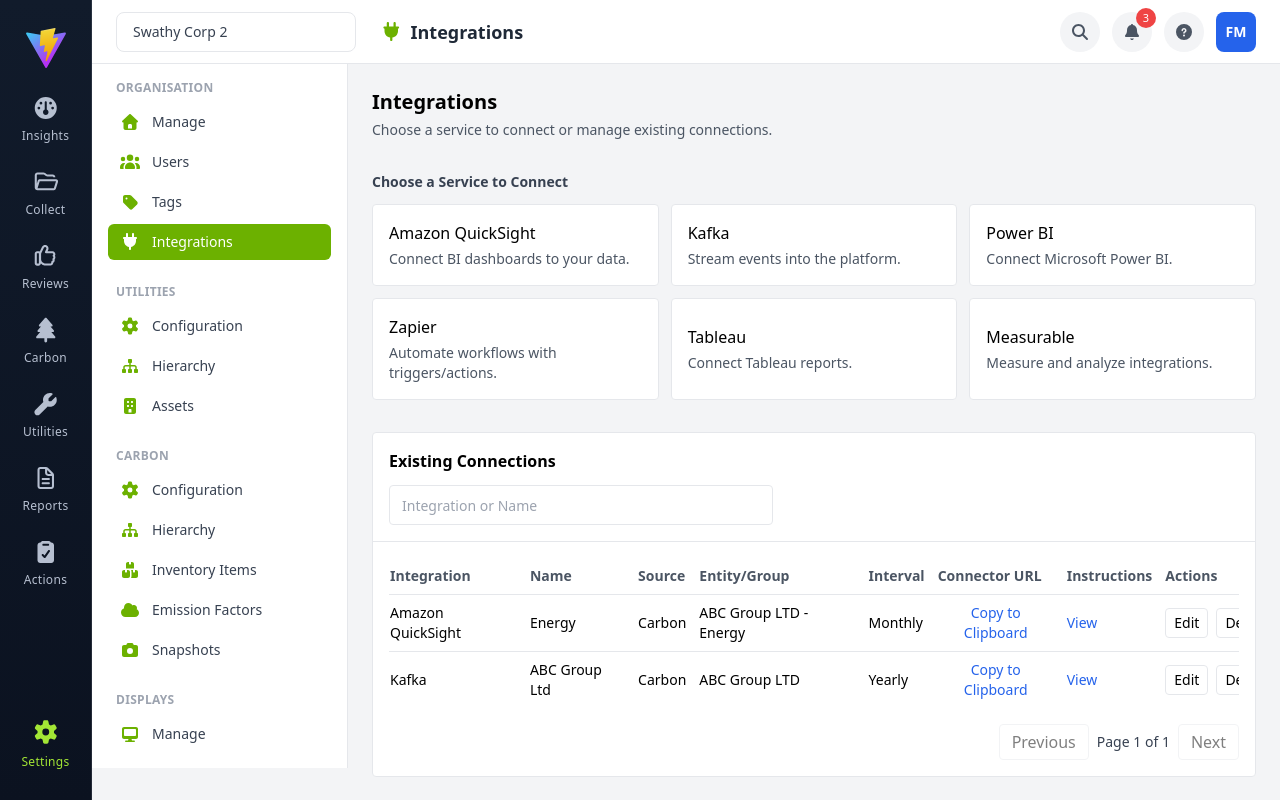
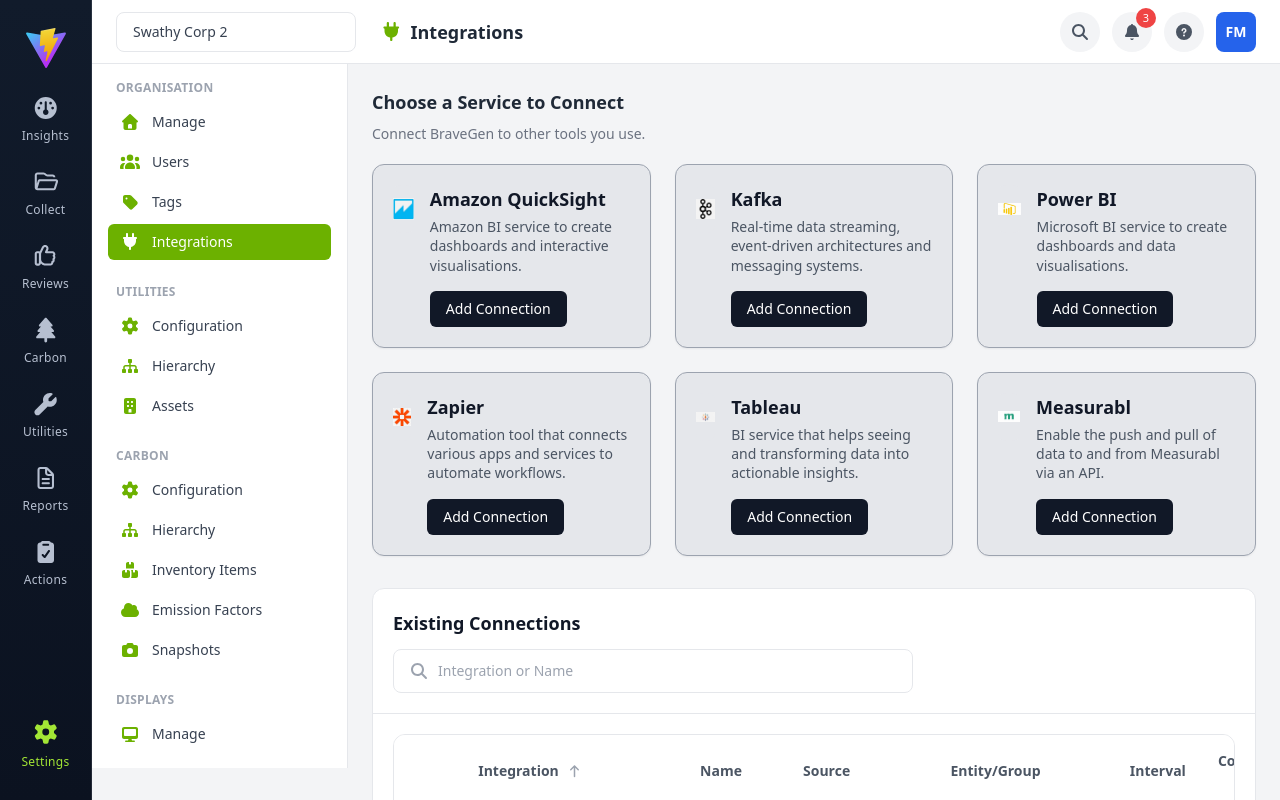
Before and after one commit to yashshah2311/integration-centre, a React (Vite) app: page /settings/integrations in a window 1280 px wide. Built offline with nearby package versions, Linux system fonts and the light colour scheme.

Commit message:
Fix: Update integration page UI, Existing connections and MockData

```diff
--- a/src/features/integrations/IntegrationsPage.tsx
+++ b/src/features/integrations/IntegrationsPage.tsx
@@ -4,6 +4,13 @@
 import { deleteConnection, getConnections, updateConnection } from "./service";
 import { ConfirmModal } from "../../components/modals/ConfirmModal";
 import { WarningModal } from "../../components/modals/WarningModal";
+import { FontAwesomeIcon } from "@fortawesome/react-fontawesome";
+import {
+  faMagnifyingGlass,
+  faPencil,
+  faTrash,
+  faArrowUp,
+} from "@fortawesome/free-solid-svg-icons";
 
 export function IntegrationsPage() {
   const [loading, setLoading] = useState(true);
@@ -16,6 +23,14 @@
 
   const [deleteTarget, setDeleteTarget] = useState<Connection | null>(null);
   const [editTarget, setEditTarget] = useState<Connection | null>(null);
+  const PROVIDER_ICON: Record<string, string> = {
+    quicksight: "/logos/quicksight.png",
+    kafka: "/logos/kafka.png",
+    powerbi: "/logos/powerbi.png",
+    zapier: "/logos/zapier.png",
+    tableau: "/logos/tableau.png",
+    measurabl: "/logos/measurabl.png",
+  };
 
   useEffect(() => {
     let alive = true;
@@ -71,37 +86,140 @@
     setEditTarget(null);
   }
 
+  function SourcePill({ source }: { source: string }) {
+    const isCarbon = source.toLowerCase() === "carbon";
+    return (
+      <span
+        className={[
+          "inline-flex items-center justify-center px-3 py-1 rounded-md text-xs font-semibold border",
+          isCarbon
+            ? "bg-[#FFF4D6] text-[#C07A00] border-[#FFDFA0]"
+            : "bg-[#E9FBF6] text-[#1B8C74] border-[#B9F0E3]",
+        ].join(" ")}
+      >
+        {source}
+      </span>
+    );
+  }
+
+  function IconSquare({ src, alt }: { src: string; alt: string }) {
+    return (
+      <div className="h-10 w-10 rounded-md bg-white border border-gray-200 flex items-center justify-center overflow-hidden">
+        <img src={src} alt={alt} className="h-full w-full object-cover" />
+      </div>
+    );
+  }
+
+  function Pager({
+    page,
+    totalPages,
+    onPage,
+  }: {
+    page: number;
+    totalPages: number;
+    onPage: (p: number) => void;
+  }) {
+    const maxButtons = 5;
+    const pages: (number | "...")[] = [];
+
+    const start = Math.max(
+      1,
+      Math.min(page - 2, totalPages - (maxButtons - 1)),
+    );
+    const end = Math.min(totalPages, start + (maxButtons - 1));
+
+    for (let p = start; p <= end; p++) pages.push(p);
+    if (end < totalPages - 1) pages.push("...");
+    if (end < totalPages) pages.push(totalPages);
+
+    return (
+      <div className="flex items-center gap-2">
+        {pages.map((p, idx) =>
+          p === "..." ? (
+            <span key={`dots-${idx}`} className="px-2 text-gray-500">
+              …
+            </span>
+          ) : (
+            <button
+              key={p}
+              onClick={() => onPage(p)}
+              className={[
+                "h-10 w-10 rounded-lg border border-gray-200 bg-white text-sm",
+                p === page
+                  ? "bg-gray-100 text-gray-900 font-semibold"
+                  : "text-gray-700 hover:bg-gray-50",
+              ].join(" ")}
+            >
+              {p}
+            </button>
+          ),
+        )}
+      </div>
+    );
+  }
+
   return (
     <div className="space-y-8">
-      <section>
-        <h1 className="text-xl font-semibold">Integrations</h1>
-        <p className="text-sm text-gray-600 mt-1">
-          Choose a service to connect or manage existing connections.
+      {/* Tiles */}
+      <section className="space-y-2">
+        <h2 className="text-lg font-semibold text-gray-800">
+          Choose a Service to Connect
+        </h2>
+        <p className="text-sm text-gray-500">
+          Connect BraveGen to other tools you use.
         </p>
-      </section>
 
-      {/* Tiles */}
-      <section className="space-y-3">
-        <h2 className="text-sm font-semibold text-gray-700">Choose a Service to Connect</h2>
-        <div className="grid grid-cols-1 md:grid-cols-3 gap-3">
+        <div className="grid grid-cols-1 md:grid-cols-3 gap-6 pt-3">
           {TILES.map((t) => (
-            <button
+            <div
               key={t.provider}
-              className="text-left rounded border bg-white p-4 hover:bg-gray-50"
-              onClick={() => alert(`Mock connect: ${t.title}`)}
+              className="rounded-xl border border-gray-400 bg-gray-200 p-5 shadow-sm"
             >
-              <div className="font-medium">{t.title}</div>
-              <div className="text-sm text-gray-600 mt-1">{t.description}</div>
-            </button>
+              <div className="flex items-start gap-4">
+                {/* Logo */}
+                <div className="h-12 w-12 rounded-lg overflow-hidden flex items-center justify-center bg-gray-200">
+                  <img
+                    src={t.logo}
+                    alt={`${t.title} logo`}
+                    className="h-9 w-9 object-contain"
+                    loading="lazy"
+                  />
+                </div>
+
+                {/* Content */}
+                <div className="min-w-0">
+                  <div className="text-lg font-semibold text-gray-900">
+                    {t.title}
+                  </div>
+                  <div className="text-sm text-gray-600 mt-1 leading-snug">
+                    {t.description}
+                  </div>
+
+                  <button
+                    className="mt-4 inline-flex h-9 items-center rounded-md bg-[#111827] px-4 text-sm font-medium text-white hover:bg-black"
+                    onClick={() => alert(`Mock connect: ${t.title}`)}
+                  >
+                    Add Connection
+                  </button>
+                </div>
+              </div>
+            </div>
           ))}
         </div>
       </section>
+      {/* Table */}
+      <section className="rounded-xl border border-gray-200 bg-white">
+        <div className="p-5">
+          <div className="text-lg font-semibold text-gray-900">
+            Existing Connections
+          </div>
 
-      {/* Table */}
-      <section className="rounded border bg-white">
-        <div className="p-4 border-b">
-          <div className="font-semibold">Existing Connections</div>
-          <div className="mt-3">
+          {/* Search */}
+          <div className="mt-3 relative w-full md:w-[520px]">
+            <FontAwesomeIcon
+              icon={faMagnifyingGlass}
+              className="absolute left-4 top-1/2 -translate-y-1/2 text-gray-400"
+            />
             <input
               value={query}
               onChange={(e) => {
@@ -109,66 +227,130 @@
                 setPage(1);
               }}
               placeholder="Integration or Name"
-              className="w-full md:w-96 h-10 rounded border px-3 text-sm"
+              className="w-full h-11 rounded-lg border border-gray-200 pl-11 pr-4 text-sm outline-none focus:ring-2 focus:ring-gray-200"
             />
           </div>
         </div>
 
-        <div className="p-4">
+        <div className="border-t border-gray-200" />
+        <div className="p-5">
           {loading && <div className="text-sm text-gray-600">Loading…</div>}
           {error && <div className="text-sm text-red-600">{error}</div>}
 
           {!loading && !error && (
             <>
-              <div className="overflow-auto">
-                <table className="min-w-[900px] w-full text-sm">
-                  <thead className="text-left text-gray-600">
-                    <tr className="border-b">
-                      <th className="py-2 pr-3">Integration</th>
-                      <th className="py-2 pr-3">Name</th>
-                      <th className="py-2 pr-3">Source</th>
-                      <th className="py-2 pr-3">Entity/Group</th>
-                      <th className="py-2 pr-3">Interval</th>
-                      <th className="py-2 pr-3">Connector URL</th>
-                      <th className="py-2 pr-3">Instructions</th>
-                      <th className="py-2 pr-3">Actions</th>
+              <div className="overflow-auto rounded-xl border border-gray-200">
+                <table className="min-w-[1100px] w-full text-sm">
+                  <thead className="bg-white">
+                    <tr className="text-gray-600 border-b border-gray-200">
+                      <th className="py-4 px-4 font-semibold">
+                        <div className="inline-flex items-center gap-2">
+                          Integration
+                          <FontAwesomeIcon
+                            icon={faArrowUp}
+                            className="text-gray-400 text-xs"
+                          />
+                        </div>
+                      </th>
+                      <th className="py-4 px-4 font-semibold">Name</th>
+                      <th className="py-4 px-4 font-semibold">Source</th>
+                      <th className="py-4 px-4 font-semibold">Entity/Group</th>
+                      <th className="py-4 px-4 font-semibold">Interval</th>
+                      <th className="py-4 px-4 font-semibold">Connector URL</th>
+                      <th className="py-4 px-4 font-semibold">Instructions</th>
+                      <th className="py-4 px-4 font-semibold text-right"> </th>
                     </tr>
                   </thead>
 
                   <tbody>
                     {rows.map((c) => (
-                      <tr key={c.id} className="border-b last:border-b-0">
-                        <td className="py-2 pr-3">{c.integrationLabel}</td>
-                        <td className="py-2 pr-3">{c.name}</td>
-                        <td className="py-2 pr-3">{c.source}</td>
-                        <td className="py-2 pr-3">{c.entityGroup}</td>
-                        <td className="py-2 pr-3">{c.interval}</td>
-                        <td className="py-2 pr-3">
+                      <tr
+                        key={c.id}
+                        className="border-b border-gray-200 last:border-b-0"
+                      >
+                        {/* Integration (logo + label) */}
+                        <td className="py-4 px-4">
+                          <div className="flex items-center gap-3 min-w-[240px]">
+                            <IconSquare
+                              src={PROVIDER_ICON[c.provider] ?? "/vite.svg"}
+                              alt={c.integrationLabel}
+                            />
+                            <span className="text-gray-900 truncate max-w-[160px]">
+                              {c.integrationLabel}
+                            </span>
+                          </div>
+                        </td>
+
+                        {/* Name */}
+                        <td className="py-4 px-4">
+                          <button className="text-[#2AA9D8] font-semibold hover:underline">
+                            {c.name}
+                          </button>
+                        </td>
+
+                        {/* Source */}
+                        <td className="py-4 px-4">
+                          <SourcePill source={c.source} />
+                        </td>
+
+                        {/* Entity/Group */}
+                        <td className="py-4 px-4 text-gray-700 truncate max-w-[260px]">
+                          {c.entityGroup}
+                        </td>
+
+                        {/* Interval */}
+                        <td className="py-4 px-4 text-gray-700">
+                          {c.interval}
+                        </td>
+
+                        {/* Connector URL */}
+                        <td className="py-4 px-4">
                           <button
-                            className="text-blue-600 hover:underline"
-                            onClick={() => navigator.clipboard.writeText("mock://connector-url")}
+                            className="text-[#2AA9D8] font-semibold hover:underline"
+                            onClick={() =>
+                              navigator.clipboard.writeText(
+                                "mock://url",
+                              )
+                            }
                           >
                             {c.connectorUrlLabel}
                           </button>
                         </td>
-                        <td className="py-2 pr-3">
-                          <button className="text-blue-600 hover:underline" onClick={() => alert("Mock instructions")}>
+
+                        {/* Instructions */}
+                        <td className="py-4 px-4">
+                          <button
+                            className="text-[#2AA9D8] font-semibold hover:underline inline-flex items-center gap-2"
+                            onClick={() => alert("Mock instructions")}
+                          >
                             {c.instructionsLabel}
+                            <span className="text-[#2AA9D8]">↗</span>
                           </button>
                         </td>
-                        <td className="py-2 pr-3">
-                          <div className="flex items-center gap-2">
+
+                        {/* pencil + trash */}
+                        <td className="py-4 px-4">
+                          <div className="flex justify-end gap-3">
                             <button
-                              className="px-2 py-1 rounded border hover:bg-gray-50"
+                              className="h-10 w-10 rounded-lg border border-gray-200 bg-white hover:bg-gray-50 flex items-center justify-center"
                               onClick={() => setEditTarget(c)}
+                              aria-label="Edit"
                             >
-                              Edit
+                              <FontAwesomeIcon
+                                icon={faPencil}
+                                className="text-gray-600"
+                              />
                             </button>
+
                             <button
-                              className="px-2 py-1 rounded border hover:bg-gray-50"
+                              className="h-10 w-10 rounded-lg bg-red-500 hover:bg-red-600 flex items-center justify-center"
                               onClick={() => setDeleteTarget(c)}
+                              aria-label="Delete"
                             >
-                              Delete
+                              <FontAwesomeIcon
+                                icon={faTrash}
+                                className="text-white"
+                              />
                             </button>
                           </div>
                         </td>
@@ -177,7 +359,10 @@
 
                     {rows.length === 0 && (
                       <tr>
-                        <td colSpan={8} className="py-6 text-center text-gray-600">
+                        <td
+                          colSpan={8}
+                          className="py-10 text-center text-gray-600"
+                        >
                           No results
                         </td>
                       </tr>
@@ -186,26 +371,28 @@
                 </table>
               </div>
 
-              {/* Pagination */}
-              <div className="flex items-center justify-end gap-2 mt-4">
+              {/* Pagination like screenshot */}
+              <div className="flex items-center justify-center gap-3 mt-6">
                 <button
-                  className="h-9 px-3 rounded border disabled:opacity-50"
+                  className="h-10 px-5 rounded-lg border border-gray-200 bg-white text-gray-700 disabled:opacity-40"
                   disabled={pageSafe <= 1}
                   onClick={() => setPage((p) => Math.max(1, p - 1))}
                 >
-                  Previous
+                  ← Previous
                 </button>
 
-                <div className="text-sm text-gray-700">
-                  Page {pageSafe} of {totalPages}
-                </div>
+                <Pager
+                  page={pageSafe}
+                  totalPages={totalPages}
+                  onPage={(p) => setPage(p)}
+                />
 
                 <button
-                  className="h-9 px-3 rounded border disabled:opacity-50"
+                  className="h-10 px-5 rounded-lg border border-gray-200 bg-white text-gray-700 disabled:opacity-40"
                   disabled={pageSafe >= totalPages}
                   onClick={() => setPage((p) => Math.min(totalPages, p + 1))}
                 >
-                  Next
+                  Next →
                 </button>
               </div>
             </>
@@ -216,7 +403,11 @@
       {/* Modals */}
       <ConfirmModal
         open={!!deleteTarget}
-        title={deleteTarget ? `Remove "${deleteTarget.name}" Connection?` : "Remove Connection?"}
+        title={
+          deleteTarget
+            ? `Remove "${deleteTarget.name}" Connection?`
+            : "Remove Connection?"
+        }
         body={
           deleteTarget
             ? `Are you sure you want to remove ${deleteTarget.integrationLabel} "${deleteTarget.name}" connection?`
--- a/src/features/integrations/mockData.ts
+++ b/src/features/integrations/mockData.ts
@@ -1,39 +1,111 @@
-import type { Connection, Provider } from "./types";
+import type { Connection } from "./types";
 
-export const TILES: Array<{
-  provider: Provider;
-  title: string;
-  description: string;
-}> = [
-  { provider: "quicksight", title: "Amazon QuickSight", description: "Connect BI dashboards to your data." },
-  { provider: "kafka", title: "Kafka", description: "Stream events into the platform." },
-  { provider: "powerbi", title: "Power BI", description: "Connect Microsoft Power BI." },
-  { provider: "zapier", title: "Zapier", description: "Automate workflows with triggers/actions." },
-  { provider: "tableau", title: "Tableau", description: "Connect Tableau reports." },
-  { provider: "measurable", title: "Measurable", description: "Measure and analyze integrations." },
-];
+export const TILES = [
+  {
+    provider: "quicksight",
+    title: "Amazon QuickSight",
+    description:
+      "Amazon BI service to create dashboards and interactive visualisations.",
+    logo: "/logos/quicksight.png",
+  },
+  {
+    provider: "kafka",
+    title: "Kafka",
+    description:
+      "Real-time data streaming, event-driven architectures and messaging systems.",
+    logo: "/logos/kafka.png",
+  },
+  {
+    provider: "powerbi",
+    title: "Power BI",
+    description:
+      "Microsoft BI service to create dashboards and data visualisations.",
+    logo: "/logos/powerbi.png",
+  },
+  {
+    provider: "zapier",
+    title: "Zapier",
+    description:
+      "Automation tool that connects various apps and services to automate workflows.",
+    logo: "/logos/zapier.png",
+  },
+  {
+    provider: "tableau",
+    title: "Tableau",
+    description:
+      "BI service that helps seeing and transforming data into actionable insights.",
+    logo: "/logos/tableau.png",
+  },
+  {
+    provider: "measurabl",
+    title: "Measurabl",
+    description:
+      "Enable the push and pull of data to and from Measurabl via an API.",
+    logo: "/logos/measurabl.png",
+  },
+] as const;
 
-export const MOCK_CONNECTIONS: Connection[] = [
+const base: Omit<Connection, "id" | "name" | "entityGroup" | "interval">[] = [
   {
-    id: "c1",
     provider: "quicksight",
     integrationLabel: "Amazon QuickSight",
-    name: "Energy",
     source: "Carbon",
-    entityGroup: "ABC Group LTD - Energy",
-    interval: "Monthly",
     connectorUrlLabel: "Copy to Clipboard",
     instructionsLabel: "View",
   },
   {
-    id: "c2",
     provider: "kafka",
     integrationLabel: "Kafka",
-    name: "ABC Group Ltd",
     source: "Carbon",
-    entityGroup: "ABC Group LTD",
-    interval: "Yearly",
+    connectorUrlLabel: "Copy to Clipboard",
+    instructionsLabel: "View",
+  },
+  {
+    provider: "zapier",
+    integrationLabel: "Zapier",
+    source: "Utility",
     connectorUrlLabel: "Copy to Clipboard",
     instructionsLabel: "View",
   },
 ];
+
+const names = [
+  "Energy",
+  "Logistics",
+  "Operations",
+  "Electricity ToU",
+  "Water",
+  "ABC Group LTD",
+  "135 Albert St - Gas",
+  "135 Albert St - Water",
+  "135 Albert St - Electricity",
+  "ABC Group LTD - Finance",
+  "ABC Group LTD - Retail",
+  "ABC Group LTD - HQ",
+];
+
+const intervals: Connection["interval"][] = ["Monthly", "Yearly", "ToU", "-"];
+
+export const MOCK_CONNECTIONS: Connection[] = Array.from({ length: 32 }).map(
+  (_, i) => {
+    const b = base[i % base.length];
+    const name = names[i % names.length];
+
+    return {
+      id: `c${i + 1}`,
+      provider: b.provider,
+      integrationLabel: b.integrationLabel,
+      name,
+      source: b.source,
+      entityGroup:
+        i % 3 === 0
+          ? `ABC Group LTD - ${name}`
+          : i % 3 === 1
+          ? "ABC Group LTD"
+          : `135 Albert St - ${name.includes("Water") ? "Water" : "Electricity"}`,
+      interval: intervals[i % intervals.length],
+      connectorUrlLabel: b.connectorUrlLabel,
+      instructionsLabel: b.instructionsLabel,
+    };
+  }
+);
```
